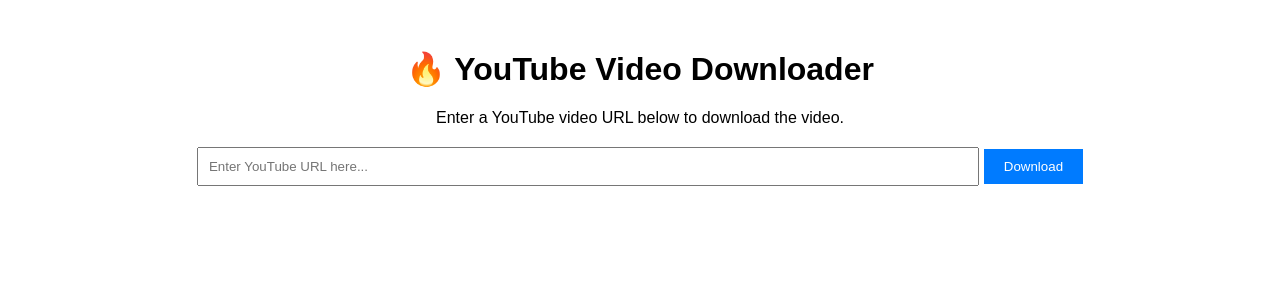
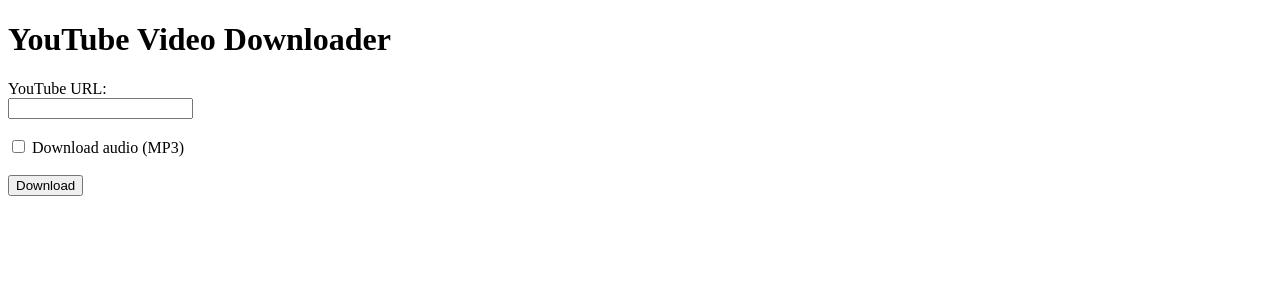
Before and after one commit to Aayush-D-C/2ndYRLS, a Flask app: page / in a window 1280 px wide. Shown: the top 300 px of the page. Run offline with Flask 3, Linux system fonts and the light colour scheme.

Commit message:
DSA Started | Phase-1

```diff
--- a/Data-Science_with_PYTHON/Cool Projects/Youtube_VIdeo Downloader/app.py
+++ b/Data-Science_with_PYTHON/Cool Projects/Youtube_VIdeo Downloader/app.py
@@ -1,11 +1,12 @@
 from flask import Flask, render_template, request, redirect, url_for, flash
 from pytubefix import YouTube
+from pydub import AudioSegment
 import os
 
 app = Flask(__name__)
 app.secret_key = "supersecretkey"  # Needed for flashing messages
 
-# Save downloaded videos to a "downloads" folder
+# Save downloaded content to a "downloads" folder
 DOWNLOAD_FOLDER = os.path.join(os.getcwd(), "downloads")
 os.makedirs(DOWNLOAD_FOLDER, exist_ok=True)
 
@@ -16,18 +17,38 @@ def index():
 @app.route("/download", methods=["POST"])
 def download_video():
     try:
-        # Get the URL from the form
+        # Get the URL and download option (video or audio) from the form
         video_url = request.form.get("video_url")
+        download_audio = request.form.get("download_audio")  # If 'download_audio' is checked
+
         if not video_url:
             flash("Please provide a YouTube URL!", "error")
             return redirect(url_for("index"))
 
-        # Download the video
         yt = YouTube(video_url)
-        stream = yt.streams.get_highest_resolution()
-        stream.download(DOWNLOAD_FOLDER)
 
-        flash(f"Video downloaded successfully! Check the 'downloads' folder.", "success")
+        if download_audio:
+            # Download the audio stream (audio only)
+            audio_stream = yt.streams.filter(only_audio=True).first()
+            audio_file_path = os.path.join(DOWNLOAD_FOLDER, yt.title + '.webm')  # Download as .webm (audio format)
+            audio_stream.download(output_path=DOWNLOAD_FOLDER, filename=yt.title + '.webm')
+
+            # Convert the downloaded .webm audio file to MP3 using pydub
+            audio = AudioSegment.from_file(audio_file_path)
+            mp3_file_path = os.path.join(DOWNLOAD_FOLDER, yt.title + '.mp3')
+            audio.export(mp3_file_path, format="mp3")
+
+            # Optional: Remove the original .webm file after conversion
+            os.remove(audio_file_path)
+
+            flash(f"Audio downloaded and converted to MP3 successfully! Check the 'downloads' folder.", "success")
+
+        else:
+            # Download the video (highest resolution)
+            stream = yt.streams.get_highest_resolution()
+            stream.download(DOWNLOAD_FOLDER)
+            flash(f"Video downloaded successfully! Check the 'downloads' folder.", "success")
+
     except Exception as e:
         flash(f"Something went wrong: {str(e)}", "error")
 
--- a/Data-Science_with_PYTHON/Cool Projects/Youtube_VIdeo Downloader/templates/index.html
+++ b/Data-Science_with_PYTHON/Cool Projects/Youtube_VIdeo Downloader/templates/index.html
@@ -3,53 +3,31 @@
 <head>
     <meta charset="UTF-8">
     <meta name="viewport" content="width=device-width, initial-scale=1.0">
-    <title>YouTube Video Downloader</title>
-    <style>
-        body {
-            font-family: Arial, sans-serif;
-            text-align: center;
-            margin-top: 50px;
-        }
-        form {
-            margin-top: 20px;
-        }
-        input {
-            padding: 10px;
-            width: 60%;
-            margin-bottom: 20px;
-        }
-        button {
-            padding: 10px 20px;
-            background-color: #007BFF;
-            color: white;
-            border: none;
-            cursor: pointer;
-        }
-        button:hover {
-            background-color: #0056b3;
-        }
-        .message {
-            margin: 20px 0;
-        }
-    </style>
+    <title>YouTube Downloader</title>
 </head>
 <body>
-    <h1>🔥 YouTube Video Downloader</h1>
-    <p>Enter a YouTube video URL below to download the video.</p>
+    <h1>YouTube Video Downloader</h1>
 
+    <!-- Flash messages -->
     {% with messages = get_flashed_messages(with_categories=true) %}
         {% if messages %}
-            <div class="message">
-                {% for category, message in messages %}
-                    <p class="{{ category }}">{{ message }}</p>
-                {% endfor %}
-            </div>
+            <ul>
+            {% for category, message in messages %}
+                <li class="{{ category }}">{{ message }}</li>
+            {% endfor %}
+            </ul>
         {% endif %}
     {% endwith %}
 
-    <form action="/download" method="post">
-        <input type="url" name="video_url" placeholder="Enter YouTube URL here..." required>
-        <button type="submit">Download</button>
+    <form action="/download" method="POST">
+        <label for="video_url">YouTube URL:</label><br>
+        <input type="text" id="video_url" name="video_url" required><br><br>
+
+        <!-- Checkbox to choose download type -->
+        <input type="checkbox" id="download_audio" name="download_audio">
+        <label for="download_audio">Download audio (MP3)</label><br><br>
+
+        <input type="submit" value="Download">
     </form>
 </body>
 </html>
--- a/Data-Science_with_PYTHON/introduction/typecasting.py
+++ b/Data-Science_with_PYTHON/introduction/typecasting.py
@@ -10,4 +10,4 @@ print(str(gpa))
 print(int(is_student))
 
 place = input("Where do you live?:")
-print(f"Your live in {place}");
+print(f"Your live in {place}")
```
Also changed, not shown: 1 other file.
